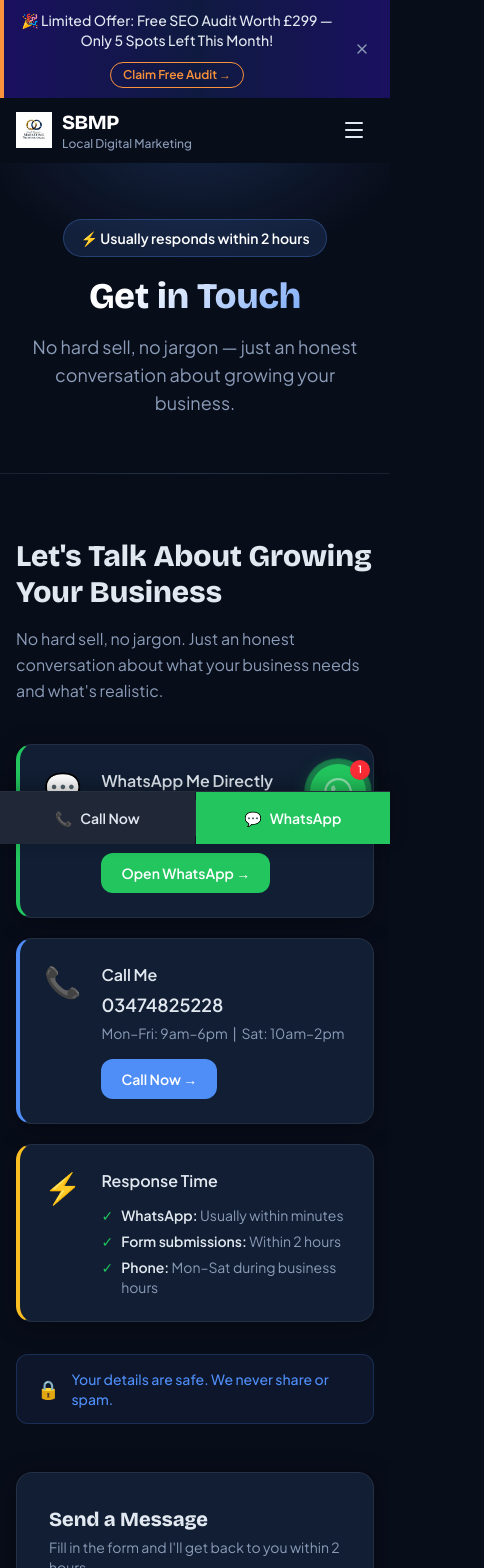
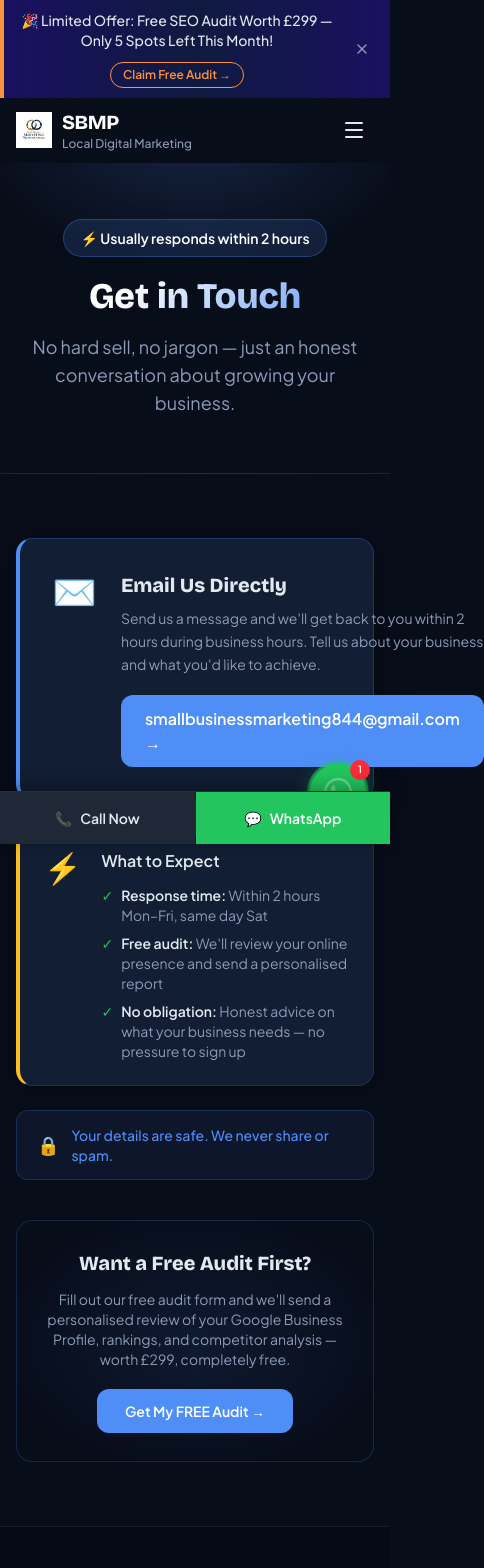
Before and after one commit to abdulqyium146-arch/agency, a Next.js app: page /contact in a window 390 px wide. Shown: the top 1568 px of the page, 484 px wide, since content can reach past the window. Built offline with nearby package versions, Linux system fonts and the light colour scheme; a web font is replaced by a local one.

Commit message:
Contact page: email-only, remove form and phone number
Replace contact form and phone card with email-only contact (smallbusinessmarketing844@gmail.com). Remove ContactForm import, phone number, WhatsApp card. Email is now the sole CTA.

Co-Authored-By: Claude Sonnet 4.6 <noreply@anthropic.com>

```diff
--- a/app/contact/page.tsx
+++ b/app/contact/page.tsx
@@ -1,15 +1,14 @@
 import type { Metadata } from "next";
-import ContactForm from "./ContactForm";
+import Link from "next/link";
 import { generateContactPointSchema, generateBreadcrumbSchema } from "@/lib/schemas";
 
 const BASE_URL = "https://smallbusinessmarketingprofessional.com";
-const WA_LINK =
-  "https://wa.me/923474825228?text=Hi!%20I%20found%20your%20website%20and%20I%27m%20interested%20in%20growing%20my%20business%20online.%20Can%20you%20help%3F";
+const CONTACT_EMAIL = "smallbusinessmarketing844@gmail.com";
 
 export const metadata: Metadata = {
   title: "Contact | Get Your Free SEO Audit Today",
   description:
-    "Get a free SEO audit worth £299. No obligation, no hard sell. Chat with us via WhatsApp or fill out the contact form. We're here to help UK service businesses grow.",
+    "Email us at smallbusinessmarketing844@gmail.com. Free SEO audit worth £299 — no obligation, no hard sell. We help UK service businesses rank on page 1 of Google.",
   keywords: ["contact SBMP", "free SEO audit", "UK digital marketing", "local SEO help"],
   alternates: {
     canonical: `${BASE_URL}/contact`,
@@ -17,19 +16,23 @@ export const metadata: Metadata = {
   openGraph: {
     title: "Contact | Get Your Free SEO Audit Today",
     description:
-      "Get a free SEO audit worth £299. No obligation, no hard sell. Chat with us via WhatsApp or fill out the contact form.",
+      "Email us at smallbusinessmarketing844@gmail.com. Free SEO audit worth £299, no obligation.",
     url: `${BASE_URL}/contact`,
     type: "website",
   },
   twitter: {
     card: "summary",
     title: "Contact | Get Your Free SEO Audit Today",
-    description: "Get a free SEO audit. No obligation, no hard sell.",
+    description: "Email us for a free SEO audit. No obligation, no hard sell.",
   },
 };
 
 export default function ContactPage() {
-  const contactPointSchema = generateContactPointSchema();
+  const contactPointSchema = generateContactPointSchema(
+    "Customer Service",
+    undefined,
+    CONTACT_EMAIL
+  );
   const breadcrumbSchema = generateBreadcrumbSchema([
     { name: "Home", url: BASE_URL },
     { name: "Contact" },
@@ -41,18 +44,23 @@ export default function ContactPage() {
         type="application/ld+json"
         dangerouslySetInnerHTML={{ __html: JSON.stringify([contactPointSchema, breadcrumbSchema]) }}
       />
-      {/* Hero strip */}
+
+      {/* Hero */}
       <div
         style={{
-          background: "radial-gradient(ellipse 80% 60% at 50% -10%, rgba(79,142,247,0.18) 0%, transparent 70%), #080D1A",
+          background:
+            "radial-gradient(ellipse 80% 60% at 50% -10%, rgba(79,142,247,0.18) 0%, transparent 70%), #080D1A",
           borderBottom: "1px solid rgba(255,255,255,0.07)",
         }}
         className="py-14 md:py-20"
       >
-        <div className="max-w-7xl mx-auto px-4 sm:px-6 lg:px-8 text-center">
+        <div className="max-w-3xl mx-auto px-4 sm:px-6 lg:px-8 text-center">
           <div
             className="inline-flex items-center gap-2 px-4 py-2 rounded-full text-sm font-semibold text-white mb-5"
-            style={{ backgroundColor: "rgba(79,142,247,0.15)", border: "1px solid rgba(79,142,247,0.3)" }}
+            style={{
+              backgroundColor: "rgba(79,142,247,0.15)",
+              border: "1px solid rgba(79,142,247,0.3)",
+            }}
           >
             ⚡ Usually responds within 2 hours
           </div>
@@ -68,92 +76,43 @@ export default function ContactPage() {
         </div>
       </div>
 
-      {/* Main content */}
-      <div className="max-w-7xl mx-auto px-4 sm:px-6 lg:px-8 py-16 md:py-24">
-        <div className="grid grid-cols-1 lg:grid-cols-2 gap-12 lg:gap-16 items-start">
-          {/* LEFT: Contact info */}
-          <div>
+      {/* Email contact section */}
+      <div className="max-w-2xl mx-auto px-4 sm:px-6 lg:px-8 py-16 md:py-24">
+        {/* Email card */}
+        <div
+          className="rounded-2xl p-8 flex gap-6"
+          style={{
+            backgroundColor: "#111E33",
+            border: "1px solid rgba(79,142,247,0.25)",
+            borderLeft: "4px solid #4F8EF7",
+            boxShadow: "0 4px 32px rgba(0,0,0,0.35)",
+          }}
+        >
+          <div className="text-4xl flex-shrink-0">✉️</div>
+          <div className="flex-1">
             <h2
-              className="text-3xl sm:text-4xl font-extrabold mb-4"
+              className="text-xl font-extrabold mb-2"
               style={{ fontFamily: "var(--font-display, sans-serif)", color: "#E2E8F0" }}
             >
-              Let&apos;s Talk About Growing Your Business
+              Email Us Directly
             </h2>
-            <p className="text-base leading-relaxed mb-10" style={{ color: "#8B9CB8" }}>
-              No hard sell, no jargon. Just an honest conversation about what your business needs and what&apos;s realistic.
-            </p>
-
-            <div className="space-y-5">
-              {/* WhatsApp card */}
-              <div
-                className="rounded-2xl p-6 flex gap-5"
-                style={{
-                  backgroundColor: "#111E33",
-                  border: "1px solid rgba(255,255,255,0.08)",
-                  borderLeft: "4px solid #22C55E",
-                  boxShadow: "0 4px 24px rgba(0,0,0,0.3)",
-                }}
-              >
-                <div className="text-3xl flex-shrink-0">💬</div>
-                <div className="flex-1">
-                  <h3
-                    className="text-base font-bold mb-1"
-                    style={{ color: "#E2E8F0" }}
-                  >
-                    WhatsApp Me Directly
-                  </h3>
-                  <p className="text-sm mb-4" style={{ color: "#8B9CB8" }}>
-                    Most popular — I usually reply within minutes during business hours.
+            <p className="text-sm mb-5 leading-relaxed" style={{ color: "#8B9CB8" }}>
+              Send us a message and we&apos;ll get back to you within 2 hours during business hours.
+              Tell us about your business and what you&apos;d like to achieve.
             </p>
             <a
-                    href={WA_LINK}
-                    target="_blank"
-                    rel="noopener noreferrer"
-                    className="inline-flex items-center gap-2 px-5 py-2.5 rounded-xl font-semibold text-white text-sm transition-all hover:-translate-y-0.5 hover:shadow-md"
-                    style={{ backgroundColor: "#22C55E" }}
+              href={`mailto:${CONTACT_EMAIL}`}
+              className="inline-flex items-center gap-2 px-6 py-3 rounded-xl font-semibold text-white text-base transition-all hover:-translate-y-0.5 hover:shadow-xl"
+              style={{ backgroundColor: "#4F8EF7" }}
             >
-                    Open WhatsApp →
+              {CONTACT_EMAIL} →
             </a>
           </div>
         </div>
 
-              {/* Phone card */}
+        {/* Response time */}
         <div
-                className="rounded-2xl p-6 flex gap-5"
-                style={{
-                  backgroundColor: "#111E33",
-                  border: "1px solid rgba(255,255,255,0.08)",
-                  borderLeft: "4px solid #4F8EF7",
-                  boxShadow: "0 4px 24px rgba(0,0,0,0.3)",
-                }}
-              >
-                <div className="text-3xl flex-shrink-0">📞</div>
-                <div className="flex-1">
-                  <h3
-                    className="text-base font-bold mb-1"
-                    style={{ color: "#E2E8F0" }}
-                  >
-                    Call Me
-                  </h3>
-                  <p className="text-lg font-semibold mb-1" style={{ color: "#E2E8F0" }}>
-                    03474825228
-                  </p>
-                  <p className="text-sm mb-4" style={{ color: "#8B9CB8" }}>
-                    Mon–Fri: 9am–6pm &nbsp;|&nbsp; Sat: 10am–2pm
-                  </p>
-                  <a
-                    href="tel:03474825228"
-                    className="inline-flex items-center gap-2 px-5 py-2.5 rounded-xl font-semibold text-white text-sm transition-all hover:-translate-y-0.5 hover:shadow-md"
-                    style={{ backgroundColor: "#4F8EF7" }}
-                  >
-                    Call Now →
-                  </a>
-                </div>
-              </div>
-
-              {/* Response time card */}
-              <div
-                className="rounded-2xl p-6 flex gap-5"
+          className="mt-6 rounded-2xl p-6 flex gap-5"
           style={{
             backgroundColor: "#111E33",
             border: "1px solid rgba(255,255,255,0.08)",
@@ -167,42 +126,71 @@ export default function ContactPage() {
               className="text-base font-bold mb-3"
               style={{ color: "#E2E8F0" }}
             >
-                    Response Time
+              What to Expect
             </h3>
-                  <ul className="space-y-1.5 text-sm" style={{ color: "#8B9CB8" }}>
+            <ul className="space-y-2 text-sm" style={{ color: "#8B9CB8" }}>
               <li className="flex items-start gap-2">
                 <span style={{ color: "#22C55E" }}>✓</span>
-                      <span><strong style={{ color: "#E2E8F0" }}>WhatsApp:</strong> Usually within minutes</span>
+                <span>
+                  <strong style={{ color: "#E2E8F0" }}>Response time:</strong> Within 2 hours Mon–Fri, same day Sat
+                </span>
               </li>
               <li className="flex items-start gap-2">
                 <span style={{ color: "#22C55E" }}>✓</span>
-                      <span><strong style={{ color: "#E2E8F0" }}>Form submissions:</strong> Within 2 hours</span>
+                <span>
+                  <strong style={{ color: "#E2E8F0" }}>Free audit:</strong> We&apos;ll review your online presence and send a personalised report
+                </span>
               </li>
               <li className="flex items-start gap-2">
                 <span style={{ color: "#22C55E" }}>✓</span>
-                      <span><strong style={{ color: "#E2E8F0" }}>Phone:</strong> Mon–Sat during business hours</span>
+                <span>
+                  <strong style={{ color: "#E2E8F0" }}>No obligation:</strong> Honest advice on what your business needs — no pressure to sign up
+                </span>
               </li>
             </ul>
           </div>
         </div>
-            </div>
 
-            {/* Trust row */}
+        {/* Privacy note */}
         <div
-              className="mt-8 flex items-center gap-3 px-5 py-3.5 rounded-xl"
-              style={{ backgroundColor: "rgba(79,142,247,0.08)", border: "1px solid rgba(79,142,247,0.20)" }}
+          className="mt-6 flex items-center gap-3 px-5 py-3.5 rounded-xl"
+          style={{
+            backgroundColor: "rgba(79,142,247,0.08)",
+            border: "1px solid rgba(79,142,247,0.20)",
+          }}
         >
           <span className="text-lg">🔒</span>
           <p className="text-sm font-medium" style={{ color: "#4F8EF7" }}>
             Your details are safe. We never share or spam.
           </p>
         </div>
-          </div>
 
-          {/* RIGHT: Form */}
-          <div>
-            <ContactForm />
-          </div>
+        {/* Free audit CTA */}
+        <div
+          className="mt-10 rounded-2xl p-7 text-center"
+          style={{
+            background:
+              "radial-gradient(ellipse 80% 80% at 50% 50%, rgba(79,142,247,0.10) 0%, transparent 70%)",
+            border: "1px solid rgba(79,142,247,0.20)",
+          }}
+        >
+          <h3
+            className="text-xl font-extrabold mb-3"
+            style={{ fontFamily: "var(--font-display, sans-serif)", color: "#E2E8F0" }}
+          >
+            Want a Free Audit First?
+          </h3>
+          <p className="text-sm mb-5" style={{ color: "#8B9CB8" }}>
+            Fill out our free audit form and we&apos;ll send a personalised review of your Google
+            Business Profile, rankings, and competitor analysis — worth £299, completely free.
+          </p>
+          <Link
+            href="/free-audit"
+            className="inline-flex items-center px-7 py-3 rounded-xl font-semibold text-white text-sm transition-all hover:-translate-y-0.5 hover:shadow-xl"
+            style={{ backgroundColor: "#4F8EF7" }}
+          >
+            Get My FREE Audit →
+          </Link>
         </div>
       </div>
     </div>
```
Lines whose indentation alone changed are shown as unchanged.
